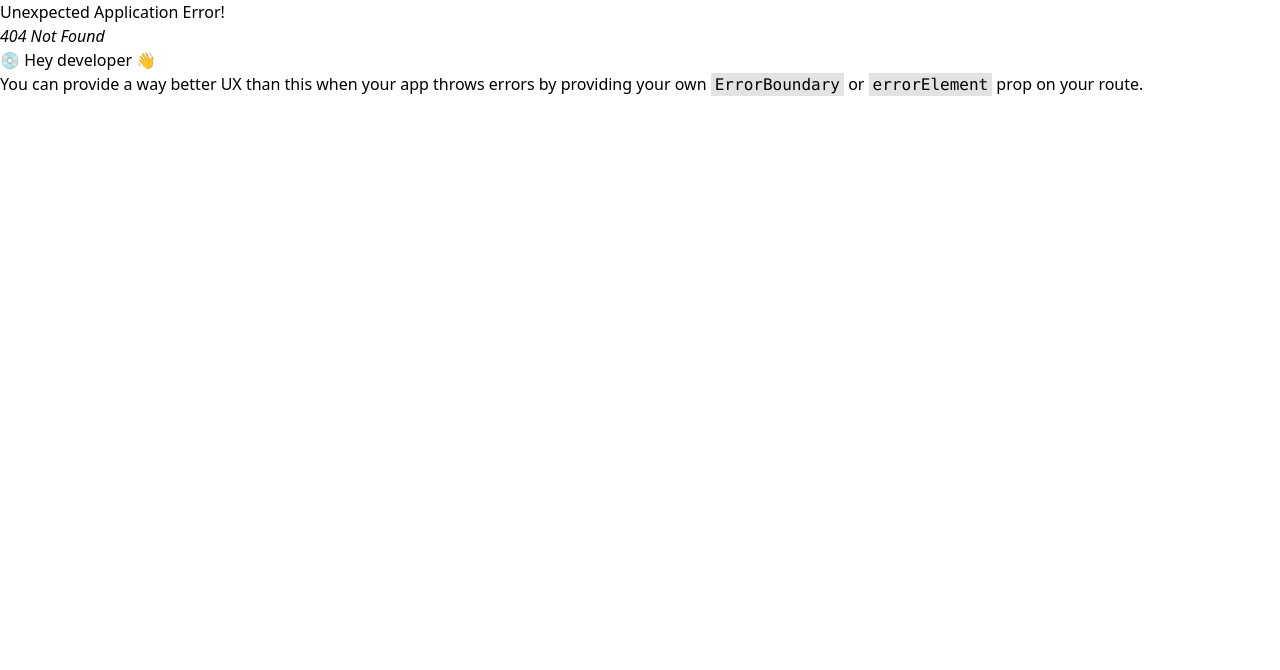
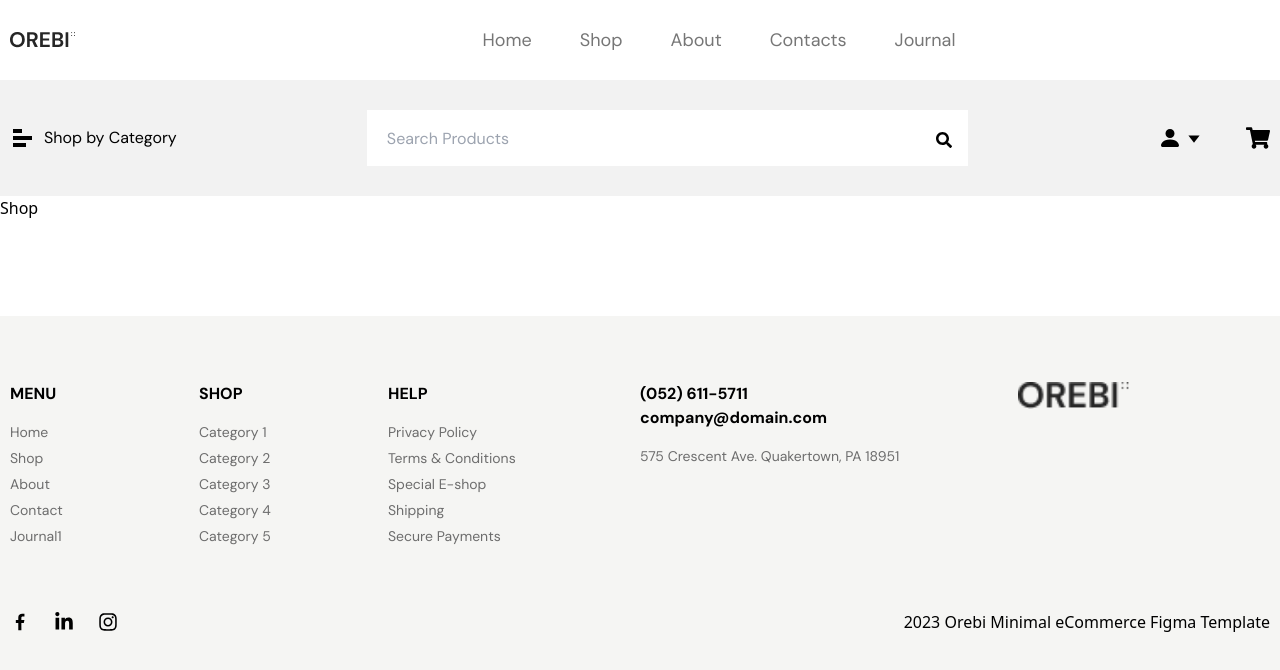
Before and after one commit to Tamim-dev/Orebi, a React (Create React App) app: page /shop in a window 1280 px wide. Before the commit this address had no page. Shown: the top 670 px of the page. Built offline with nearby package versions, Linux system fonts and the light colour scheme.

Commit message:
start shop part

```diff
--- a/src/App.js
+++ b/src/App.js
@@ -7,11 +7,13 @@ import {
     createRoutesFromElements,
 } from "react-router-dom";
 import Home from "./components/pages/Home";
+import Shop from "./components/pages/Shop";
 
 let router = createBrowserRouter(
     createRoutesFromElements(
         <Route path="/" element={<RootLayOut />}>
         <Route index element={<Home/>}/>
+        <Route path="/shop" element={<Shop/>}/>
     </Route>)
 );
 function App() {
--- a/src/components/Header.js
+++ b/src/components/Header.js
@@ -136,7 +136,7 @@ const Header = () => {
                           <Link className=" border border-solid border-cdrop bg-cdrop px-10 py-4 font-bold text-white duration-300 ease-in hover:bg-white hover:text-black">
                             View Cart
                           </Link>
-                          <Link className=" border border-solid border-cdrop bg-cdrop px-10 py-4 font-bold text-white duration-300 ease-in hover:bg-white hover:text-black">
+                          <Link className=" border border-solid border-cdrop bg-cdrop px-9 py-4 font-bold text-white duration-300 ease-in hover:bg-white hover:text-black">
                             Checkout
                           </Link>
                         </div>
--- /dev/null
+++ b/src/components/pages/Shop.js
@@ -0,0 +1,7 @@
+import React from "react";
+
+const Shop = () => {
+  return <div>Shop</div>;
+};
+
+export default Shop;
```
